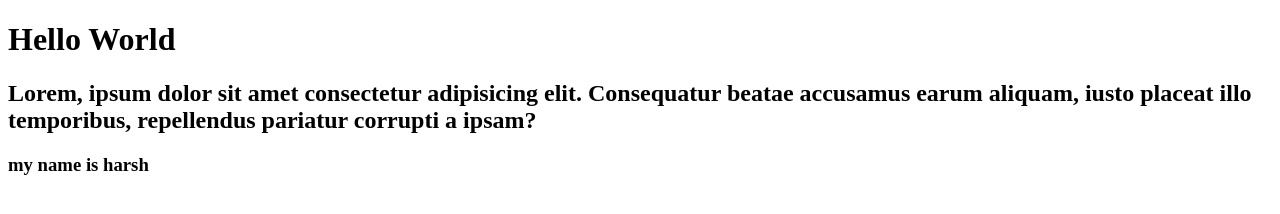
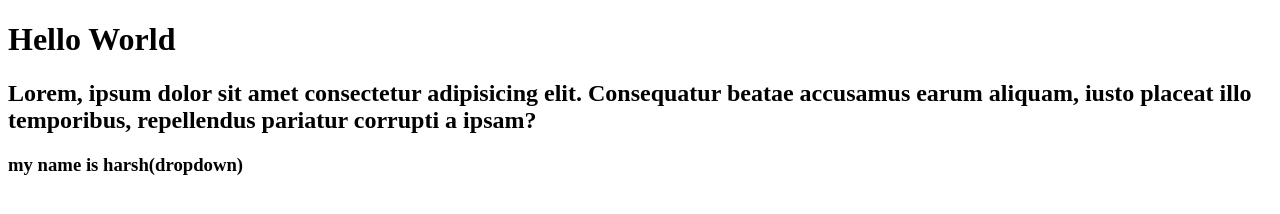
Before and after one commit to ftharsh/local-repo, a plain HTML site: page index.html in a window 1280 px wide. Drawn offline with Linux system fonts and the light colour scheme.

```diff
--- a/index.html
+++ b/index.html
@@ -12,6 +12,6 @@
       beatae accusamus earum aliquam, iusto placeat illo temporibus, repellendus
       pariatur corrupti a ipsam?
     </h2>
-    <h3>my name is harsh</h3>
+    <h3>my name is harsh(dropdown)</h3>
   </body>
 </html>
```
